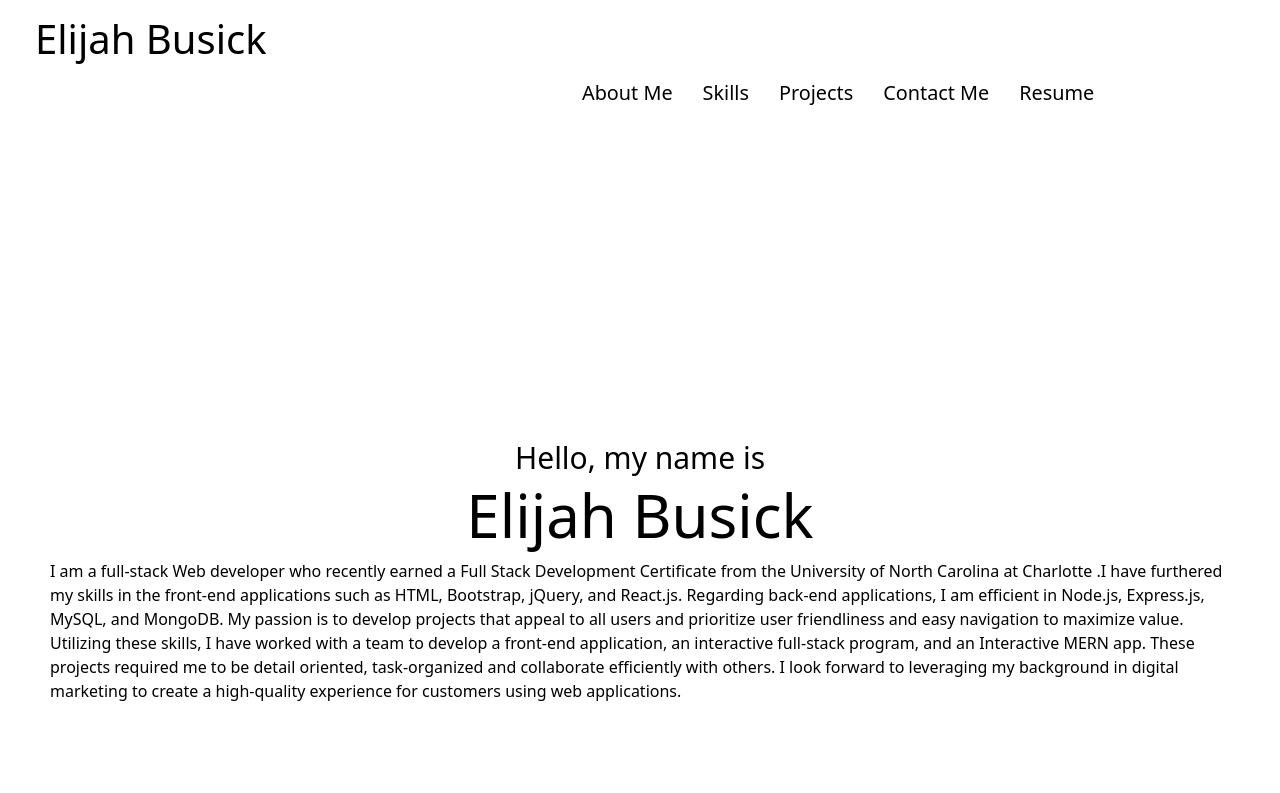
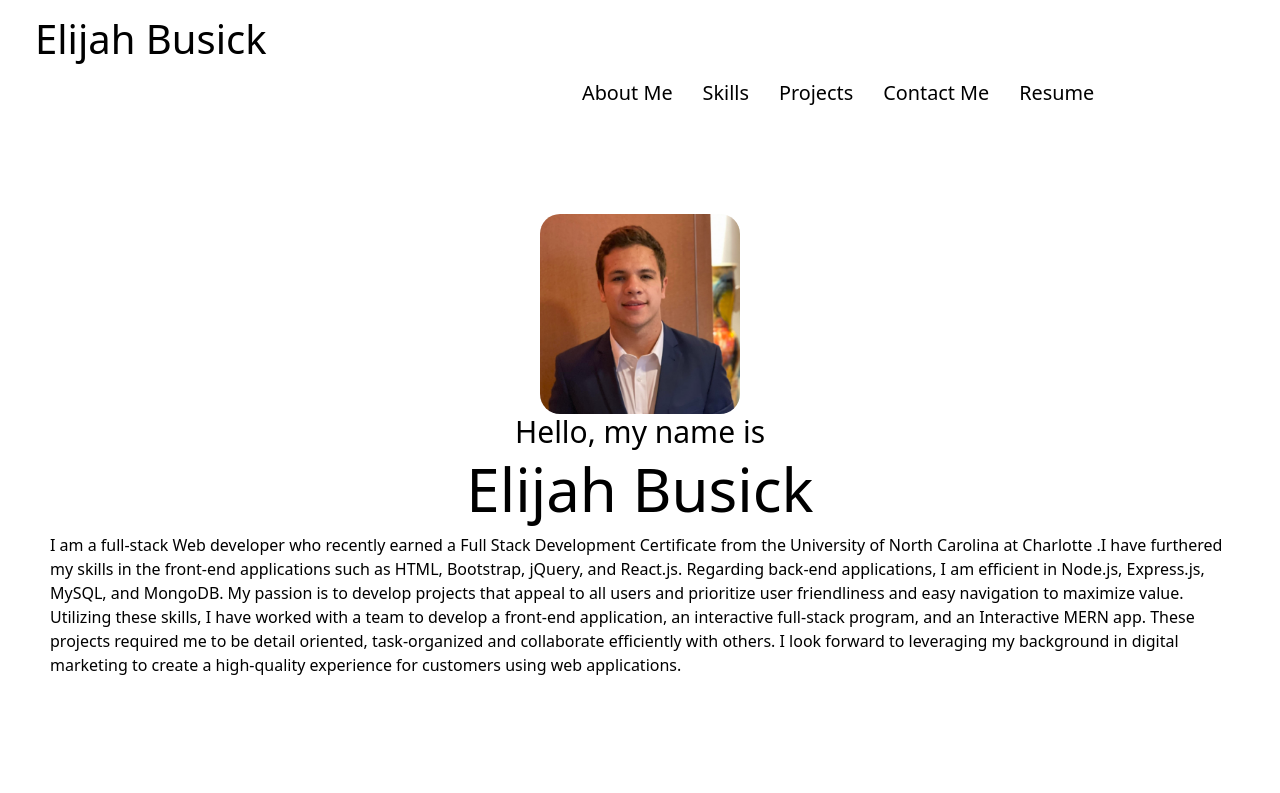
Before and after one commit to Elijahb22/the-portfolio, a React (Create React App) app: page / in a window 1280 px wide. Shown: the top 793 px of the page. Built offline with nearby package versions, Linux system fonts and the light colour scheme.

Commit message:
styling nav and about components

```diff
--- a/src/components/About/about.css
+++ b/src/components/About/about.css
@@ -4,7 +4,7 @@
 }
 .about {
     display: flex;
-    height: 100vh;
+    height: 90vh;
     color: black;
 }
 
@@ -13,12 +13,11 @@
     display: flex;
     align-items: center;
     justify-content: center;
-
 }
 
 .about-left-wrapper{
-    padding: 50px;
-    height: 20%;
+    padding: 0px 50px 0px 50px;
+    height: 60%;
 }
 
 .about-i{
@@ -31,3 +30,13 @@
     font-size: 60px;
     text-align: center;
 }
+
+.my-div {
+    text-align: center ;
+}
+
+.my-img{
+    width: 200px;
+    height: 200px;
+    border-radius: 20px;
+}
--- a/src/components/About/about.js
+++ b/src/components/About/about.js
@@ -1,10 +1,14 @@
 import React from 'react'
 import './about.css'
+import ME from '../../img/me.jpg'
 const about = () => {
   return (
     <section className='about'>
         <div className='about-left'>
             <div className='about-left-wrapper'>
+              <div className='my-div'>
+                <img className="my-img"src={ME}/>
+              </div>
                 <h2 className='about-i'> Hello, my name is</h2>
                 <h1 className='about-name'> Elijah Busick</h1>
                 <p className=''>
--- a/src/components/Nav/nav.css
+++ b/src/components/Nav/nav.css
@@ -43,5 +43,4 @@ a {
     color: aqua;
     transform: scale(1.05);
     overflow: hidden;
-    border: 2.2px solid black;
 }
--- a/src/components/Nav/nav.js
+++ b/src/components/Nav/nav.js
@@ -6,7 +6,7 @@ const nav = () => {
     <div className='nav'>
         <div className='nav-w'>
             <div className=''>
-                <h1>
+                <h1 className='nav-h1'>
                     <a href="/">Elijah Busick </a>
                 </h1>
             </div>
```
Also changed, not shown: src/img/me.jpg (added).
